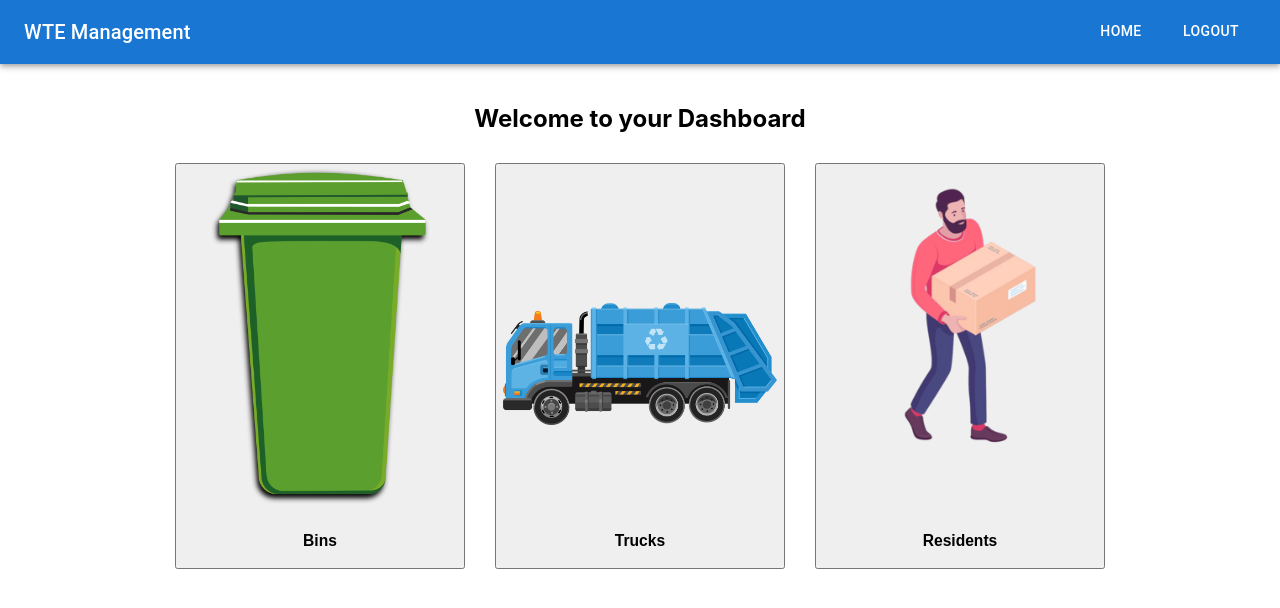
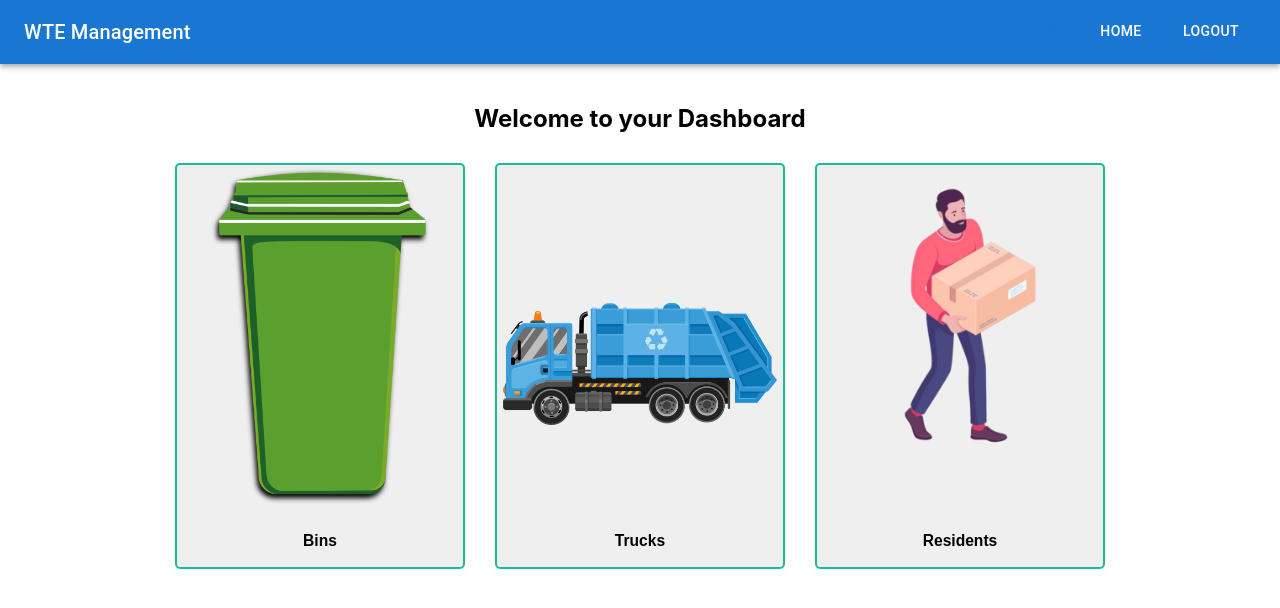
Before and after one commit to j-fisher2/IoTwteSystemClient, a React (Create React App) app: page /home in a window 1280 px wide. Shown: the top 608 px of the page. Built offline with nearby package versions, Linux system fonts and the light colour scheme.

Commit message:
add border

```diff
--- a/src/home.jsx
+++ b/src/home.jsx
@@ -61,6 +61,8 @@ export default function Home() {
             flexDirection: "column",
             justifyContent: "space-between",
             alignItems: "center",
+            border: "2px solid #1abc9c",
+            borderRadius: "5px"
           }}
         >
           <img
@@ -81,6 +83,8 @@ export default function Home() {
             flexDirection: "column",
             justifyContent: "space-between",
             alignItems: "center",
+            border: "2px solid #1abc9c",
+            borderRadius: "5px"
           }}
         >
           <img
@@ -101,6 +105,8 @@ export default function Home() {
             flexDirection: "column",
             justifyContent: "space-between",
             alignItems: "center",
+            border: "2px solid #1abc9c",
+            borderRadius: "5px"
           }}
         >
           <img id="resident" src="/resident1.png" style={{ width: "110%" }} />
```
